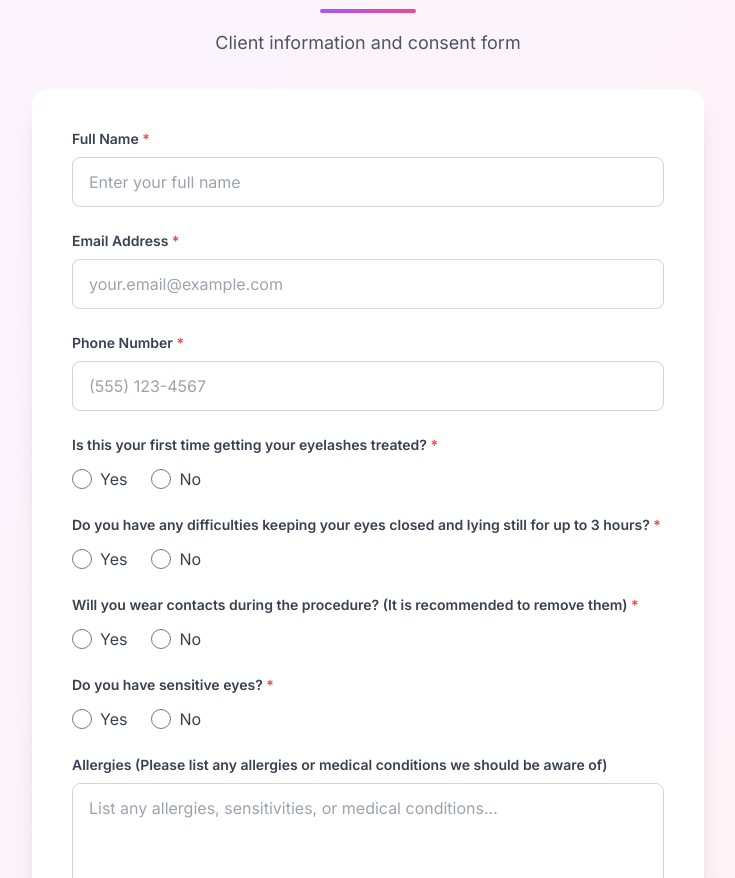
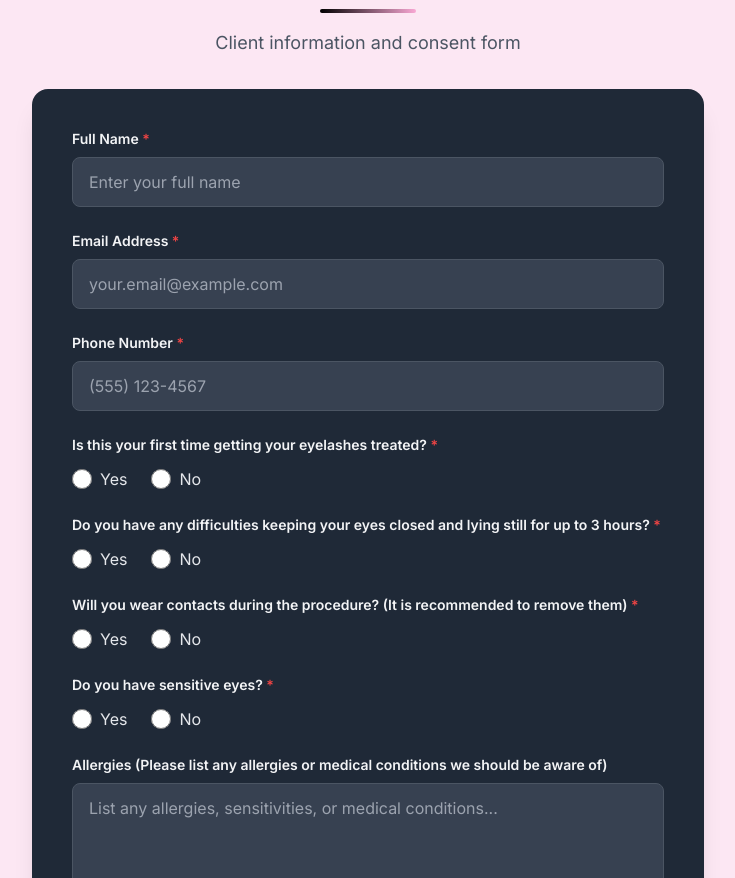
Before and after one commit to Meridian-EKP/StudioSariyaConsentForm, a plain HTML site: page index.html in a window 1280 px wide. Shown: the part 107-985 px from the top of the page, without its empty margins (272-1007 px from the left). Drawn offline with nearby package versions, Linux system fonts and the light colour scheme.

Commit message:
Update index.html

```diff
--- a/index.html
+++ b/index.html
@@ -62,11 +62,11 @@
         }
 
         .check:hover svg {
-          stroke: #4285f4;
+          stroke: #FFB6C1;
         }
 
         input[type="checkbox"]:checked + .check svg {
-          stroke: #4285f4;
+          stroke: #FFB6C1;
         }
 
         input[type="checkbox"]:checked + .check svg path {
@@ -82,7 +82,7 @@
 
         /* Gradient text for Studio Sariya title */
         .gradient-text {
-          background: linear-gradient(to right, #9333ea, #db2777);
+          background: linear-gradient(to right, #000000, #FFB6C1);
           -webkit-background-clip: text;
           background-clip: text;
           -webkit-text-fill-color: transparent;
@@ -90,23 +90,23 @@
         }
     </style>
 </head>
-<body class="bg-gradient-to-br from-purple-50 via-pink-50 to-rose-50 min-h-screen py-8 px-4">
+<body class="bg-pink-100 min-h-screen py-8 px-4">
     <div class="max-w-2xl mx-auto">
         <!-- Header -->
         <div class="text-center mb-8">
             <h1 class="text-5xl font-bold gradient-text mb-3 tracking-tight leading-tight pb-2">
                 Studio Sariya
             </h1>
-            <div class="w-24 h-1 bg-gradient-to-r from-purple-500 to-pink-500 mx-auto mt-4 mb-4 rounded-full"></div>
+            <div class="w-24 h-1 bg-gradient-to-r from-black to-pink-300 mx-auto mt-4 mb-4 rounded-full"></div>
             <p class="text-lg text-gray-600">Client information and consent form</p>
         </div>
 
         <!-- Form Card -->
-        <div class="bg-white rounded-2xl shadow-xl p-8 md:p-10">
+        <div class="bg-gray-800 rounded-2xl shadow-xl p-8 md:p-10">
             <form id="consentForm" class="space-y-6">
                 <!-- Name Field -->
                 <div>
-                    <label for="name" class="block text-sm font-semibold text-gray-700 mb-2">
+                    <label for="name" class="block text-sm font-semibold text-gray-100 mb-2">
                         Full Name <span class="text-red-500">*</span>
                     </label>
                     <input
@@ -114,14 +114,14 @@
                         id="name"
                         name="name"
                         required
-                        class="w-full px-4 py-3 border border-gray-300 rounded-lg focus:ring-2 focus:ring-purple-500 focus:border-transparent transition-all duration-200 outline-none"
+                        class="w-full px-4 py-3 bg-gray-700 border border-gray-600 text-white placeholder-gray-400 rounded-lg focus:ring-2 focus:ring-pink-300 focus:border-transparent transition-all duration-200 outline-none"
                         placeholder="Enter your full name"
                     >
                 </div>
 
                 <!-- Email Field -->
                 <div>
-                    <label for="email" class="block text-sm font-semibold text-gray-700 mb-2">
+                    <label for="email" class="block text-sm font-semibold text-gray-100 mb-2">
                         Email Address <span class="text-red-500">*</span>
                     </label>
                     <input
@@ -129,14 +129,14 @@
                         id="email"
                         name="email"
                         required
-                        class="w-full px-4 py-3 border border-gray-300 rounded-lg focus:ring-2 focus:ring-purple-500 focus:border-transparent transition-all duration-200 outline-none"
+                        class="w-full px-4 py-3 bg-gray-700 border border-gray-600 text-white placeholder-gray-400 rounded-lg focus:ring-2 focus:ring-pink-300 focus:border-transparent transition-all duration-200 outline-none"
                         placeholder="your.email@example.com"
                     >
                 </div>
 
                 <!-- Phone Number Field -->
                 <div>
-                    <label for="phone" class="block text-sm font-semibold text-gray-700 mb-2">
+                    <label for="phone" class="block text-sm font-semibold text-gray-100 mb-2">
                         Phone Number <span class="text-red-500">*</span>
                     </label>
                     <input
@@ -144,14 +144,14 @@
                         id="phone"
                         name="phone"
                         required
-                        class="w-full px-4 py-3 border border-gray-300 rounded-lg focus:ring-2 focus:ring-purple-500 focus:border-transparent transition-all duration-200 outline-none"
+                        class="w-full px-4 py-3 bg-gray-700 border border-gray-600 text-white placeholder-gray-400 rounded-lg focus:ring-2 focus:ring-pink-300 focus:border-transparent transition-all duration-200 outline-none"
                         placeholder="(555) 123-4567"
                     >
                 </div>
 
                 <!-- First Time Getting Eyelash Extensions -->
                 <div>
-                    <label class="block text-sm font-semibold text-gray-700 mb-3">
+                    <label class="block text-sm font-semibold text-gray-100 mb-3">
                         Is this your first time getting your eyelashes treated? <span class="text-red-500">*</span>
                     </label>
                     <div class="flex gap-6">
@@ -161,9 +161,9 @@
                                 name="firstTime"
                                 value="yes"
                                 required
-                                class="w-5 h-5 text-purple-600 focus:ring-purple-500 focus:ring-2 border-gray-300"
+                                class="w-5 h-5 text-black focus:ring-pink-300 focus:ring-2 border-gray-300"
                             >
-                            <span class="ml-2 text-gray-700 group-hover:text-purple-600 transition-colors">Yes</span>
+                            <span class="ml-2 text-gray-200 group-hover:text-pink-300 transition-colors">Yes</span>
                         </label>
                         <label class="flex items-center cursor-pointer group">
                             <input
@@ -171,16 +171,16 @@
                                 name="firstTime"
                                 value="no"
                                 required
-                                class="w-5 h-5 text-purple-600 focus:ring-purple-500 focus:ring-2 border-gray-300"
+                                class="w-5 h-5 text-black focus:ring-pink-300 focus:ring-2 border-gray-300"
                             >
-                            <span class="ml-2 text-gray-700 group-hover:text-purple-600 transition-colors">No</span>
+                            <span class="ml-2 text-gray-200 group-hover:text-pink-300 transition-colors">No</span>
                         </label>
                     </div>
                 </div>
 
                 <!-- Able to Sit Still -->
                 <div>
-                    <label class="block text-sm font-semibold text-gray-700 mb-3">
+                    <label class="block text-sm font-semibold text-gray-100 mb-3">
                         Do you have any difficulties keeping your eyes closed and lying still for up to 3 hours? <span class="text-red-500">*</span>
                     </label>
                     <div class="flex gap-6">
@@ -190,9 +190,9 @@
                                 name="sitStill"
                                 value="yes"
                                 required
-                                class="w-5 h-5 text-purple-600 focus:ring-purple-500 focus:ring-2 border-gray-300"
+                                class="w-5 h-5 text-black focus:ring-pink-300 focus:ring-2 border-gray-300"
                             >
-                            <span class="ml-2 text-gray-700 group-hover:text-purple-600 transition-colors">Yes</span>
+                            <span class="ml-2 text-gray-200 group-hover:text-pink-300 transition-colors">Yes</span>
                         </label>
                         <label class="flex items-center cursor-pointer group">
                             <input
@@ -200,16 +200,16 @@
                                 name="sitStill"
                                 value="no"
                                 required
-                                class="w-5 h-5 text-purple-600 focus:ring-purple-500 focus:ring-2 border-gray-300"
+                                class="w-5 h-5 text-black focus:ring-pink-300 focus:ring-2 border-gray-300"
                             >
-                            <span class="ml-2 text-gray-700 group-hover:text-purple-600 transition-colors">No</span>
+                            <span class="ml-2 text-gray-200 group-hover:text-pink-300 transition-colors">No</span>
                         </label>
                     </div>
                 </div>
 
                 <!-- Contacts During Procedure -->
                 <div>
-                    <label class="block text-sm font-semibold text-gray-700 mb-3">
+                    <label class="block text-sm font-semibold text-gray-100 mb-3">
                         Will you wear contacts during the procedure? (It is recommended to remove them) <span class="text-red-500">*</span>
                     </label>
                     <div class="flex gap-6">
@@ -219,9 +219,9 @@
                                 name="contacts"
                                 value="yes"
                                 required
-                                class="w-5 h-5 text-purple-600 focus:ring-purple-500 focus:ring-2 border-gray-300"
+                                class="w-5 h-5 text-black focus:ring-pink-300 focus:ring-2 border-gray-300"
                             >
-                            <span class="ml-2 text-gray-700 group-hover:text-purple-600 transition-colors">Yes</span>
+                            <span class="ml-2 text-gray-200 group-hover:text-pink-300 transition-colors">Yes</span>
                         </label>
                         <label class="flex items-center cursor-pointer group">
                             <input
@@ -229,16 +229,16 @@
                                 name="contacts"
                                 value="no"
                                 required
-                                class="w-5 h-5 text-purple-600 focus:ring-purple-500 focus:ring-2 border-gray-300"
+                                class="w-5 h-5 text-black focus:ring-pink-300 focus:ring-2 border-gray-300"
                             >
-                            <span class="ml-2 text-gray-700 group-hover:text-purple-600 transition-colors">No</span>
+                            <span class="ml-2 text-gray-200 group-hover:text-pink-300 transition-colors">No</span>
                         </label>
                     </div>
                 </div>
 
                 <!-- Sensitive Eyes -->
                 <div>
-                    <label class="block text-sm font-semibold text-gray-700 mb-3">
+                    <label class="block text-sm font-semibold text-gray-100 mb-3">
                         Do you have sensitive eyes? <span class="text-red-500">*</span>
                     </label>
                     <div class="flex gap-6">
@@ -248,9 +248,9 @@
                                 name="sensitiveEyes"
                                 value="yes"
                                 required
-                                class="w-5 h-5 text-purple-600 focus:ring-purple-500 focus:ring-2 border-gray-300"
+                                class="w-5 h-5 text-black focus:ring-pink-300 focus:ring-2 border-gray-300"
                             >
-                            <span class="ml-2 text-gray-700 group-hover:text-purple-600 transition-colors">Yes</span>
+                            <span class="ml-2 text-gray-200 group-hover:text-pink-300 transition-colors">Yes</span>
                         </label>
                         <label class="flex items-center cursor-pointer group">
                             <input
@@ -258,30 +258,30 @@
                                 name="sensitiveEyes"
                                 value="no"
                                 required
-                                class="w-5 h-5 text-purple-600 focus:ring-purple-500 focus:ring-2 border-gray-300"
+                                class="w-5 h-5 text-black focus:ring-pink-300 focus:ring-2 border-gray-300"
                             >
-                            <span class="ml-2 text-gray-700 group-hover:text-purple-600 transition-colors">No</span>
+                            <span class="ml-2 text-gray-200 group-hover:text-pink-300 transition-colors">No</span>
                         </label>
                     </div>
                 </div>
 
                 <!-- Allergies Text Box -->
                 <div>
-                    <label for="allergies" class="block text-sm font-semibold text-gray-700 mb-2">
+                    <label for="allergies" class="block text-sm font-semibold text-gray-100 mb-2">
                         Allergies (Please list any allergies or medical conditions we should be aware of)
                     </label>
                     <textarea
                         id="allergies"
                         name="allergies"
                         rows="4"
-                        class="w-full px-4 py-3 border border-gray-300 rounded-lg focus:ring-2 focus:ring-purple-500 focus:border-transparent transition-all duration-200 outline-none resize-none"
+                        class="w-full px-4 py-3 bg-gray-700 border border-gray-600 text-white placeholder-gray-400 rounded-lg focus:ring-2 focus:ring-pink-300 focus:border-transparent transition-all duration-200 outline-none resize-none"
                         placeholder="List any allergies, sensitivities, or medical conditions..."
                     ></textarea>
                 </div>
 
                 <!-- Disclaimer & Consent -->
-                <div class="bg-blue-50 border border-blue-200 rounded-lg p-6 space-y-4">
-                    <h3 class="text-lg font-semibold text-gray-900 mb-4">Disclaimer & Consent</h3>
+                <div class="bg-gray-700 border border-pink-300 rounded-lg p-6 space-y-4">
+                    <h3 class="text-lg font-semibold text-white mb-4">Disclaimer & Consent</h3>
 
                     <div class="space-y-4">
                         <!-- General Consent -->
@@ -299,7 +299,7 @@
                                     <polyline points="1 9 7 14 15 4"></polyline>
                                 </svg>
                             </label>
-                            <label for="disclaimerGeneral" class="ml-3 text-gray-700 group-hover:text-purple-600 transition-colors cursor-pointer flex-1">
+                            <label for="disclaimerGeneral" class="ml-3 text-gray-200 group-hover:text-pink-300 transition-colors cursor-pointer flex-1">
                                 <strong>General Consent:</strong> I consent to receiving eyelash extension services and understand the procedure involves close contact with the eye area. <span class="text-red-500">*</span>
                             </label>
                         </div>
@@ -319,7 +319,7 @@
                                     <polyline points="1 9 7 14 15 4"></polyline>
                                 </svg>
                             </label>
-                            <label for="disclaimerReaction" class="ml-3 text-gray-700 group-hover:text-purple-600 transition-colors cursor-pointer flex-1">
+                            <label for="disclaimerReaction" class="ml-3 text-gray-200 group-hover:text-pink-300 transition-colors cursor-pointer flex-1">
                                 <strong>Reaction & Risk Awareness:</strong> I understand that adverse reactions may occur, including redness, irritation, itching, swelling, or allergic reactions, even if I have had lash extensions previously without issues. <span class="text-red-500">*</span>
                             </label>
                         </div>
@@ -339,7 +339,7 @@
                                     <polyline points="1 9 7 14 15 4"></polyline>
                                 </svg>
                             </label>
-                            <label for="disclaimerAftercare" class="ml-3 text-gray-700 group-hover:text-purple-600 transition-colors cursor-pointer flex-1">
+                            <label for="disclaimerAftercare" class="ml-3 text-gray-200 group-hover:text-pink-300 transition-colors cursor-pointer flex-1">
                                 <strong>Aftercare Responsibility:</strong> I understand that improper aftercare (rubbing, picking, water/steam exposure, oily products, mascara, sleeping position, etc.) can affect lash retention and is my responsibility. <span class="text-red-500">*</span>
                             </label>
                         </div>
@@ -359,7 +359,7 @@
                                     <polyline points="1 9 7 14 15 4"></polyline>
                                 </svg>
                             </label>
-                            <label for="disclaimerTouch" class="ml-3 text-gray-700 group-hover:text-purple-600 transition-colors cursor-pointer flex-1">
+                            <label for="disclaimerTouch" class="ml-3 text-gray-200 group-hover:text-pink-300 transition-colors cursor-pointer flex-1">
                                 <strong>Touch Consent:</strong> I consent to the lash technician touching my face and eye area as required during the procedure. <span class="text-red-500">*</span>
                             </label>
                         </div>
@@ -379,7 +379,7 @@
                                     <polyline points="1 9 7 14 15 4"></polyline>
                                 </svg>
                             </label>
-                            <label for="disclaimerBooking" class="ml-3 text-gray-700 group-hover:text-purple-600 transition-colors cursor-pointer flex-1">
+                            <label for="disclaimerBooking" class="ml-3 text-gray-200 group-hover:text-pink-300 transition-colors cursor-pointer flex-1">
                                 <strong>Booking Policy:</strong> I acknowledge that late arrivals over 15 minutes may result in a shortened service or cancellation. <span class="text-red-500">*</span>
                             </label>
                         </div>
@@ -398,7 +398,7 @@
                                     <polyline points="1 9 7 14 15 4"></polyline>
                                 </svg>
                             </label>
-                            <label for="consentMedia" class="ml-3 text-gray-700 group-hover:text-purple-600 transition-colors cursor-pointer flex-1">
+                            <label for="consentMedia" class="ml-3 text-gray-200 group-hover:text-pink-300 transition-colors cursor-pointer flex-1">
                                 <strong>Photo/Video Consent:</strong> I consent to Studio Sariya taking photographs and/or videos of my eyelash extensions for use in promotional materials, social media, and marketing purposes.
                             </label>
                         </div>
@@ -406,7 +406,7 @@
                 </div>
 
                 <!-- Consent to be Touched -->
-                <div class="bg-purple-50 border border-purple-200 rounded-lg p-4">
+                <div class="bg-gray-700 border border-pink-300 rounded-lg p-4">
                     <div class="flex items-start cursor-pointer group">
                         <input
                             type="checkbox"
@@ -421,14 +421,14 @@
                                 <polyline points="1 9 7 14 15 4"></polyline>
                             </svg>
                         </label>
-                        <label for="consentTouch" class="ml-3 text-gray-700 group-hover:text-purple-600 transition-colors cursor-pointer flex-1">
+                        <label for="consentTouch" class="ml-3 text-gray-200 group-hover:text-pink-300 transition-colors cursor-pointer flex-1">
                             I consent to be touched around the eye area during the eyelash extension procedure. <span class="text-red-500">*</span>
                         </label>
                     </div>
                 </div>
 
                 <!-- Terms Checkbox -->
-                <div class="bg-purple-50 border border-purple-200 rounded-lg p-4">
+                <div class="bg-gray-700 border border-pink-300 rounded-lg p-4">
                     <div class="flex items-start cursor-pointer group">
                         <input
                             type="checkbox"
@@ -443,7 +443,7 @@
                                 <polyline points="1 9 7 14 15 4"></polyline>
                             </svg>
                         </label>
-                        <label for="terms" class="ml-3 text-gray-700 group-hover:text-purple-600 transition-colors cursor-pointer flex-1">
+                        <label for="terms" class="ml-3 text-gray-200 group-hover:text-pink-300 transition-colors cursor-pointer flex-1">
                             I have read and agree to the terms and conditions of Studio Sariya. <span class="text-red-500">*</span>
                         </label>
                     </div>
@@ -453,7 +453,7 @@
                 <div class="pt-4">
                     <button
                         type="submit"
-                        class="w-full bg-gradient-to-r from-purple-600 to-pink-600 text-white font-semibold py-4 px-6 rounded-lg hover:from-purple-700 hover:to-pink-700 focus:outline-none focus:ring-4 focus:ring-purple-300 transition-all duration-200 transform hover:scale-[1.02] active:scale-[0.98] shadow-lg hover:shadow-xl"
+                        class="w-full bg-pink-200 text-black font-semibold py-4 px-6 rounded-lg hover:bg-pink-300 hover:ring-2 hover:ring-pink-200 focus:outline-none focus:ring-4 focus:ring-pink-200 transition-all duration-200 transform hover:scale-[1.02] active:scale-[0.98] shadow-lg hover:shadow-xl"
                     >
                         Submit Consent Form
                     </button>
@@ -467,7 +467,7 @@
         <!-- Footer -->
         <div class="text-center mt-6 text-gray-500 text-sm">
             <p>Studio Sariya © 2025. All rights reserved.</p>
-            <p class="mt-2">Powered by <a href="https://www.themeridianagency.xyz/" target="_blank" rel="noopener noreferrer" class="text-purple-600 hover:text-purple-700 underline transition-colors">The Meridian Agency</a></p>
+            <p class="mt-2">Powered by <a href="https://www.themeridianagency.xyz/" target="_blank" rel="noopener noreferrer" class="text-black hover:text-pink-400 underline transition-colors">The Meridian Agency</a></p>
         </div>
     </div>
 
@@ -618,9 +618,3 @@
     </script>
 </body>
 </html>
-
-
-        });
-    </script>
-</body>
-</html>
```
